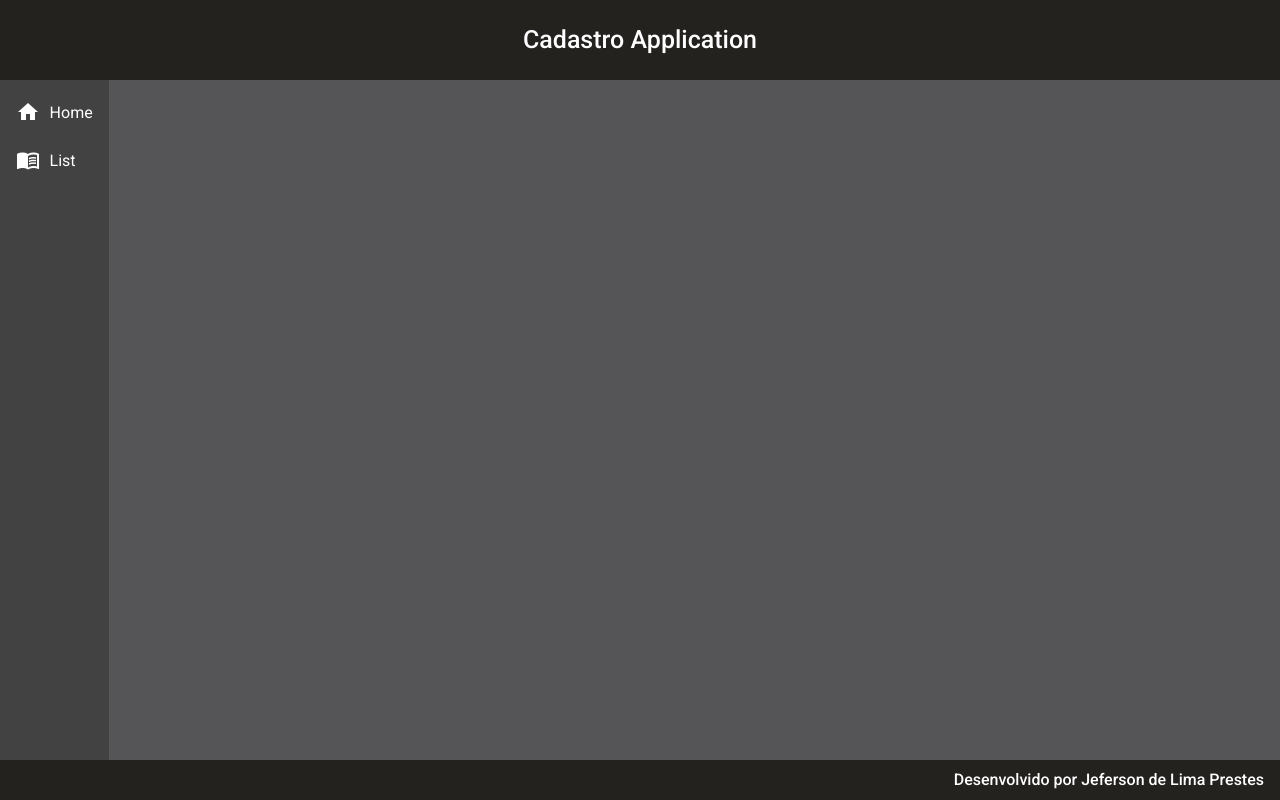
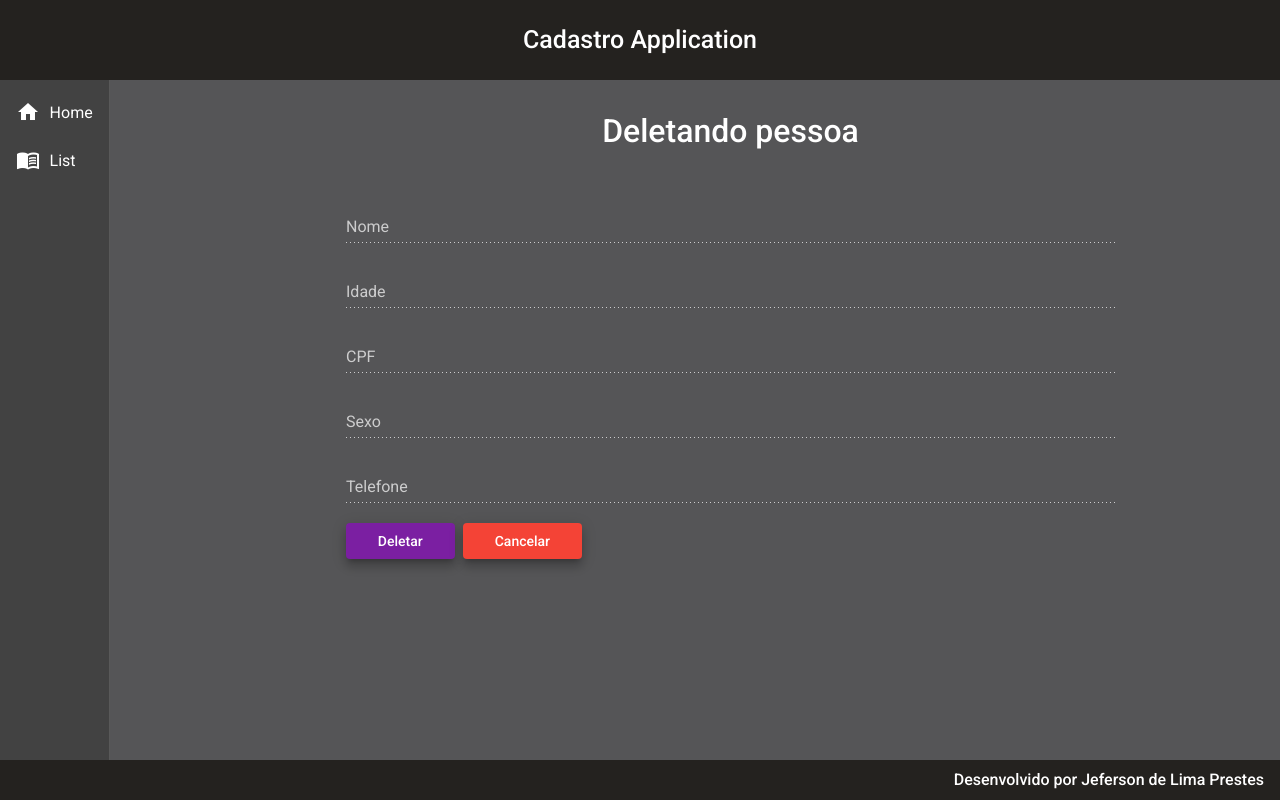
Before and after one commit to 66jefe/cadastro-app, an Angular app: page /listar/delete/1 in a window 1280 px wide. Before the commit this address led to /. Built offline with nearby package versions, Linux system fonts and the light colour scheme.

Commit message:
criado componente de pessoa delete

```diff
--- a/src/app/app-routing.module.ts
+++ b/src/app/app-routing.module.ts
@@ -1,3 +1,4 @@
+import { PessoaDeleteComponent } from './components/views/pessoa/pessoa-delete/pessoa-delete.component';
 import { PessoaCreateComponent } from './components/views/pessoa/pessoa-create/pessoa-create.component';
 import { PessoaReadComponent } from './components/views/pessoa/pessoa-read/pessoa-read.component';
 import { HomeComponent } from './components/views/home/home.component';
@@ -16,6 +17,10 @@ const routes: Routes = [
   {
     path: 'listar/create',
     component: PessoaCreateComponent
+  },
+  {
+    path: 'listar/delete/:id',
+    component: PessoaDeleteComponent
   }
 ];
 
--- a/src/app/app.module.ts
+++ b/src/app/app.module.ts
@@ -22,6 +22,7 @@ import { FormsModule } from '@angular/forms';
 import { MatInputModule } from '@angular/material/input';
 import { MatFormFieldModule } from '@angular/material/form-field';
 import { MatSnackBarModule } from '@angular/material/snack-bar';
+import { PessoaDeleteComponent } from './components/views/pessoa/pessoa-delete/pessoa-delete.component';
 
 
 @NgModule({
@@ -32,7 +33,8 @@ import { MatSnackBarModule } from '@angular/material/snack-bar';
     NavComponent,
     HomeComponent,
     PessoaReadComponent,
-    PessoaCreateComponent
+    PessoaCreateComponent,
+    PessoaDeleteComponent
   ],
   imports: [
     BrowserModule,
--- a/src/app/components/views/pessoa/pessoa-create/pessoa-create.component.html
+++ b/src/app/components/views/pessoa/pessoa-create/pessoa-create.component.html
@@ -22,6 +22,6 @@
     </mat-form-field>
     <div class="buttons">
         <button (click)="create()" class="mat-elevation-z8" mat-raised-button color="primary">Criar</button>
-        <button class="mat-elevation-z8" mat-raised-button color="warn">Cancelar</button>
+        <button (click)="cancel()" class="mat-elevation-z8" mat-raised-button color="warn">Cancelar</button>
     </div>
 </form>
--- a/src/app/components/views/pessoa/pessoa-create/pessoa-create.component.ts
+++ b/src/app/components/views/pessoa/pessoa-create/pessoa-create.component.ts
@@ -32,4 +32,8 @@ export class PessoaCreateComponent implements OnInit {
     });
   }
 
+  cancel(): void {
+    this.router.navigate(['listar']);
+  }
+
 }
--- /dev/null
+++ b/src/app/components/views/pessoa/pessoa-delete/pessoa-delete.component.css
@@ -0,0 +1,26 @@
+form {
+    text-align: center;
+    width: 70%;
+    margin: 2rem auto 0 auto;
+}
+
+h1 {
+    font-size: 2rem;
+    font-weight: 500;
+    margin-bottom: 3rem;
+}
+
+.form {
+    width: 100%;
+}
+
+.buttons {
+    width: 100%;
+    text-align: start;
+}
+
+button {
+    margin-right: .5rem;
+    padding-right: 2rem;
+    padding-left: 2rem;
+}
--- /dev/null
+++ b/src/app/components/views/pessoa/pessoa-delete/pessoa-delete.component.html
@@ -0,0 +1,27 @@
+<form>
+    <h1>Deletando pessoa</h1>
+    <mat-form-field class="form">
+        <mat-label>Nome</mat-label>
+        <input matInput type="text" name="nome" disabled>
+    </mat-form-field>
+    <mat-form-field class="form">
+        <mat-label>Idade</mat-label>
+        <input matInput type="text" name="idade" disabled>
+    </mat-form-field>
+    <mat-form-field class="form">
+        <mat-label>CPF</mat-label>
+        <input matInput type="text" name="cpf" disabled>
+    </mat-form-field>
+    <mat-form-field class="form">
+        <mat-label>Sexo</mat-label>
+        <input matInput type="text" name="sexo" disabled>
+    </mat-form-field>
+    <mat-form-field class="form">
+        <mat-label>Telefone</mat-label>
+        <input matInput type="text" name="telefone" disabled>
+    </mat-form-field>
+    <div class="buttons">
+        <button class="mat-elevation-z8" mat-raised-button color="primary">Deletar</button>
+        <button class="mat-elevation-z8" mat-raised-button color="warn">Cancelar</button>
+    </div>
+</form>
--- /dev/null
+++ b/src/app/components/views/pessoa/pessoa-delete/pessoa-delete.component.ts
@@ -0,0 +1,15 @@
+import { Component, OnInit } from '@angular/core';
+
+@Component({
+  selector: 'app-pessoa-delete',
+  templateUrl: './pessoa-delete.component.html',
+  styleUrls: ['./pessoa-delete.component.css']
+})
+export class PessoaDeleteComponent implements OnInit {
+
+  constructor() { }
+
+  ngOnInit(): void {
+  }
+
+}
--- a/src/app/components/views/pessoa/pessoa-read/pessoa-read.component.html
+++ b/src/app/components/views/pessoa/pessoa-read/pessoa-read.component.html
@@ -45,7 +45,7 @@
                   <a href="#" class="edit">
                     <i class="material-icons">edit</i>
                   </a>
-                  <a href="#" class="delete">
+                  <a class="delete" routerLink="delete/{{ row.id }}">
                     <i class="material-icons">delete</i>
                   </a>
                 </td>
```
